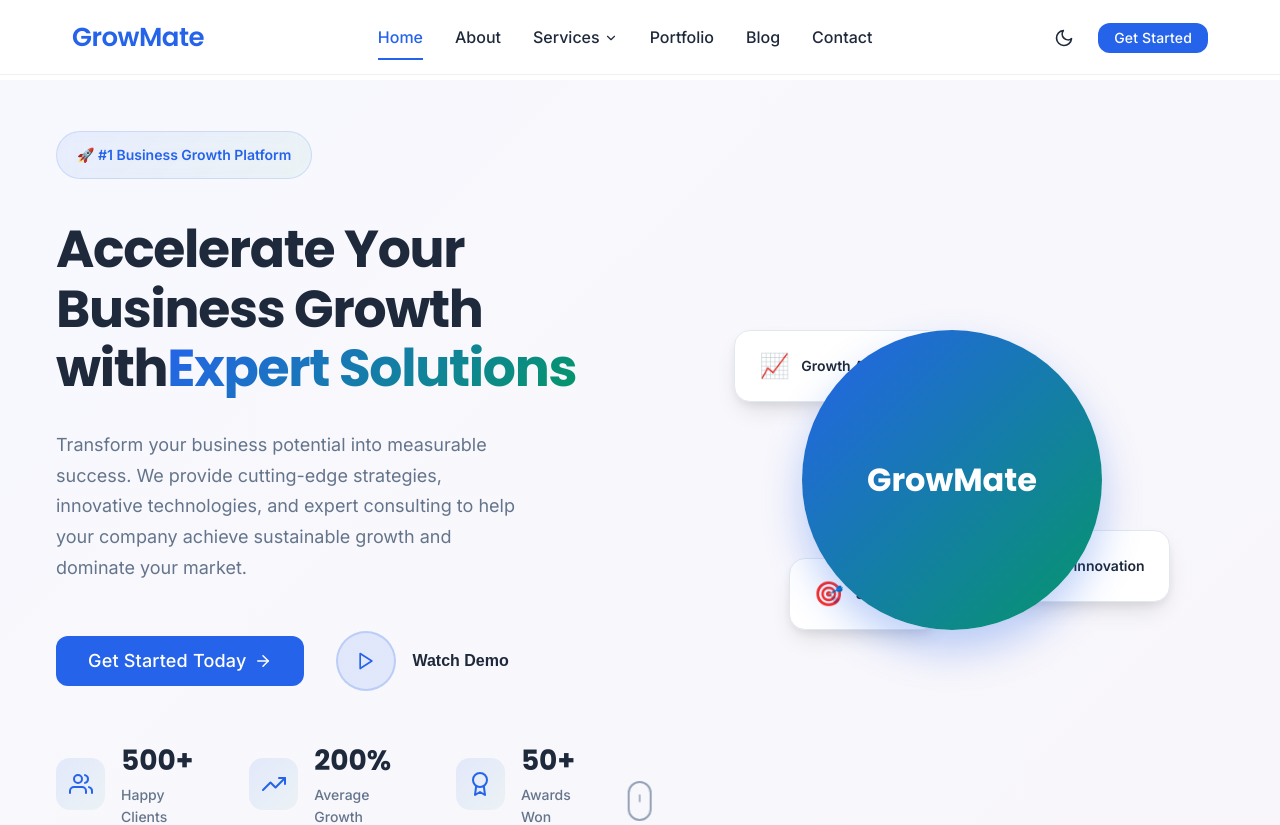
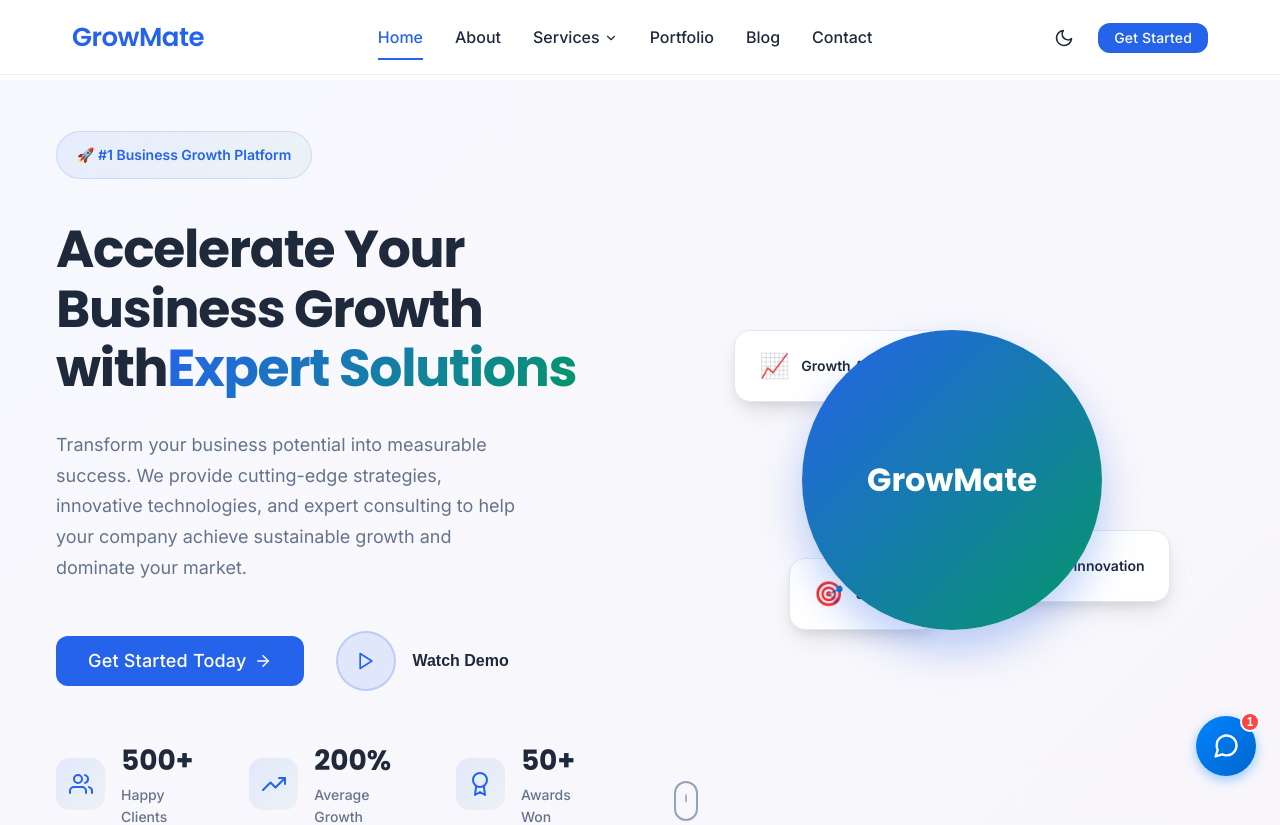
Before and after one commit to danujaadikari/GrowMate---Business-Website, a React (Create React App) app: page / in a window 1280 px wide. Shown: the top 825 px of the page. Built offline with nearby package versions, Linux system fonts and the light colour scheme.

Commit message:
Add MessengerWidget to Layout for enhanced chat functionality

```diff
--- a/src/components/Layout/Layout.js
+++ b/src/components/Layout/Layout.js
@@ -2,6 +2,7 @@ import React from 'react';
 import Navbar from '../Navbar/Navbar';
 import Footer from '../Footer/Footer';
 import ScrollToTop from '../ScrollToTop/ScrollToTop';
+import MessengerWidget from '../MessengerWidget/MessengerWidget';
 import './Layout.css';
 
 const Layout = ({ children }) => {
@@ -13,6 +14,7 @@ const Layout = ({ children }) => {
       </main>
       <Footer />
       <ScrollToTop />
+      <MessengerWidget />
     </div>
   );
 };
```
